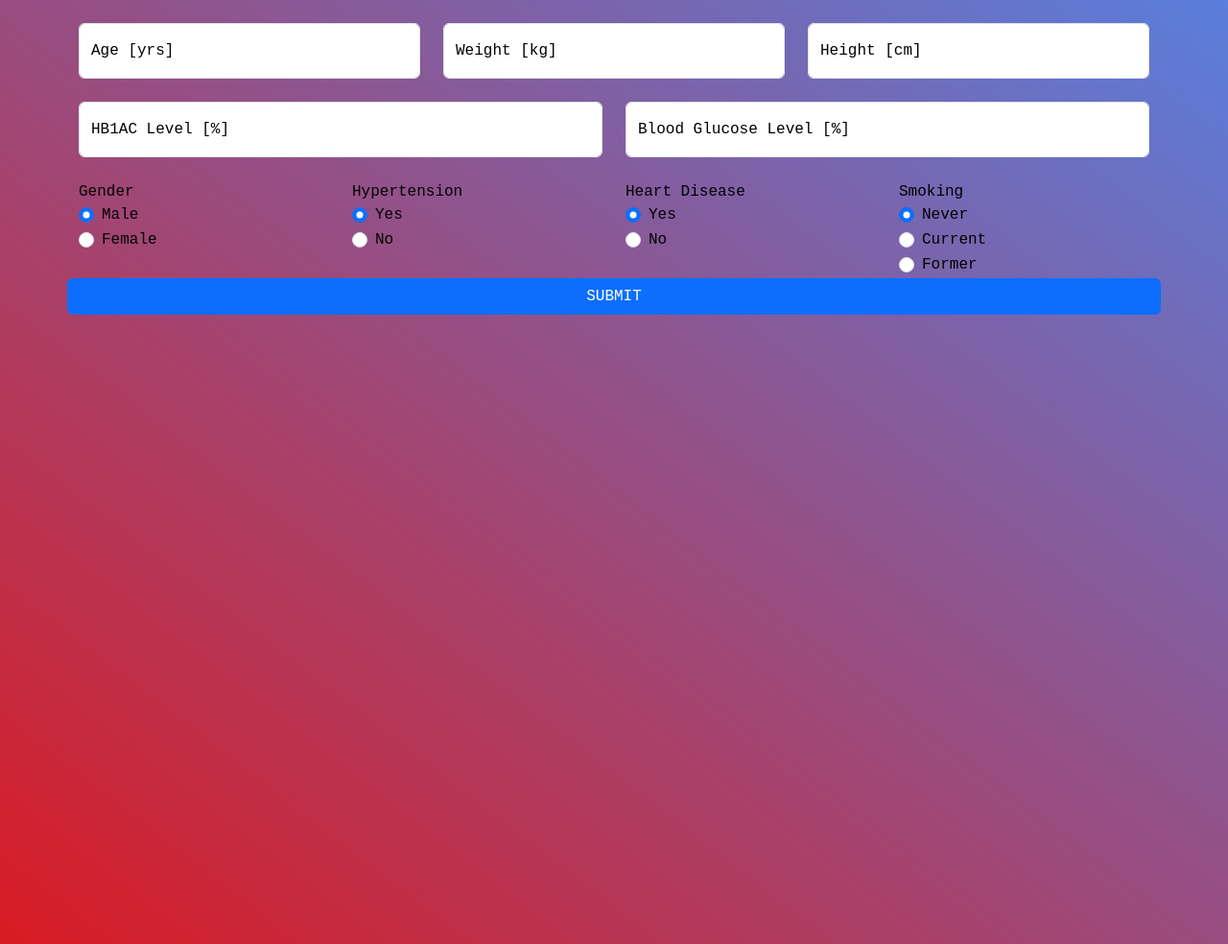
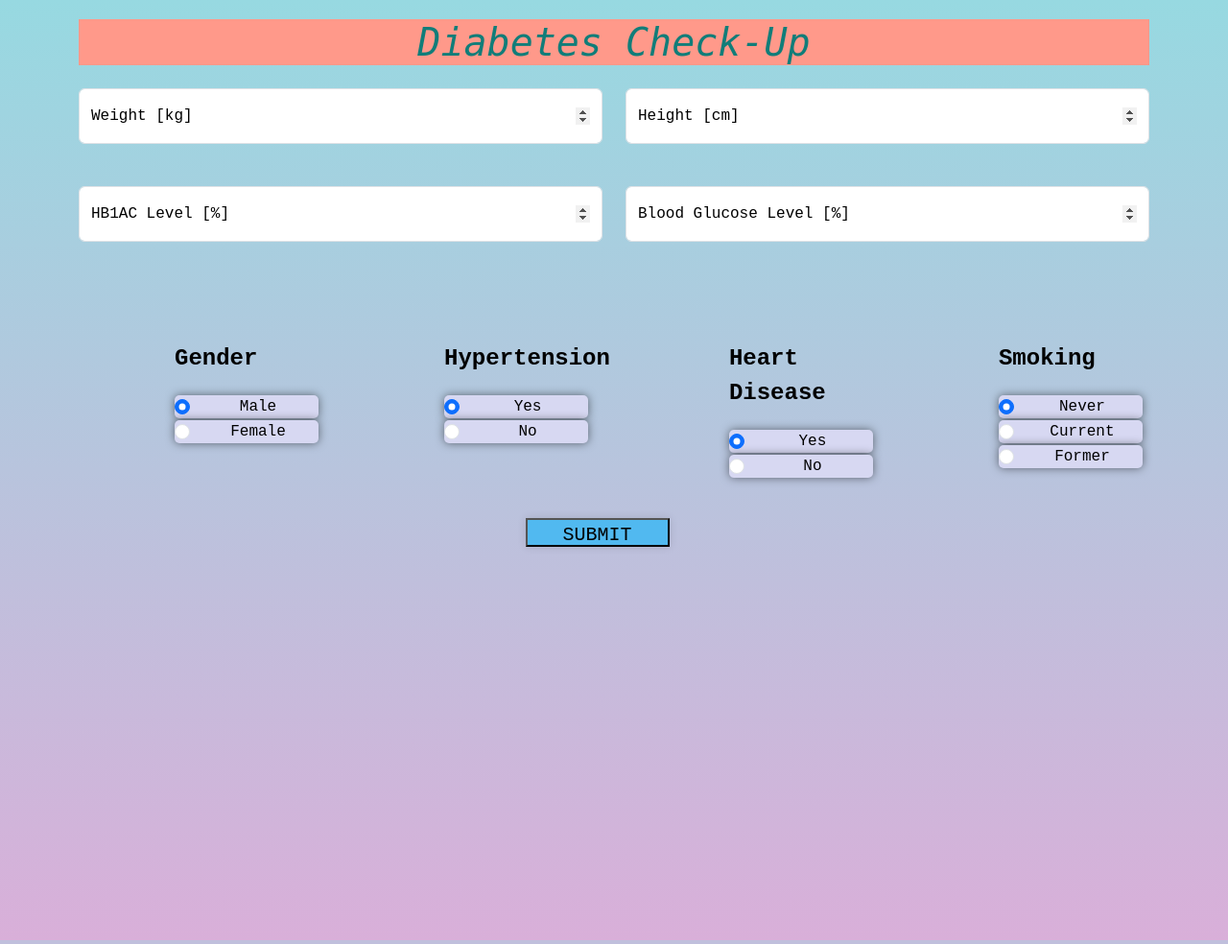
Before and after one commit to rtk-rnjn/Diabetes-Checker, a Python web app: template quart_app/templates/index.html in a window 1280 px wide. Shown: the whole page at 96% size. Run offline with Jinja, Linux system fonts and the light colour scheme; the template is opened without the code that fills it, so the values that code supplies are empty.

Commit message:
CSS Updated

```diff
--- /dev/null
+++ b/quart_app/templates/feel.css
@@ -0,0 +1,61 @@
+.submit {
+    background-color: rgba(0, 179, 255, 0.57);
+    box-shadow:  0 0 10px 0 rgba(0, 0, 0, 0.118);
+    font-size: 20px;
+}
+
+.submit:hover{
+    background-color: #9613aa;
+    border-color: #eff6ff;
+    color: rgb(251, 251, 251);
+}
+
+.heading{
+    margin-top: 20px;
+    background-color:rgb(255,153,138);
+    font-family:monospace;
+    font-style: italic;
+    color:rgb(17,125,121);
+    border-color: #eff6ff;
+    text-decoration: none;
+    text-align: center;
+}
+
+input[type=number]::-webkit-inner-spin-button {
+    opacity: 1;
+}
+
+.col{
+    margin-top: 20px;
+    margin-bottom: 20px;
+}
+
+.form-check {
+    box-shadow: 0 0 10px 0 rgba(0, 0, 0, 0.5);
+    background-color: rgb(215,216,242);
+    border-color: #030d1a;
+    border-radius: 5px;
+    width: 150px;
+    height :10px;
+    text-align: center;
+}
+
+.form-check:hover{
+    background-color: rgb(255, 255, 255);
+    border-color: #030d1a;
+    color: rgb(0, 0, 0);
+}
+
+.box{
+    margin-top: 20px;
+    margin-bottom: 10px;
+
+}
+.sub{
+    align-items: center;
+    text-align: center;
+}
+
+.form-group {
+    margin-left: 100px;
+}
--- a/quart_app/templates/index.html
+++ b/quart_app/templates/index.html
@@ -1,16 +1,23 @@
 <!DOCTYPE html>
 <html lang="en">
+    <link rel="stylesheet" href="feel.css">
     <head>
         <meta charset="UTF-8">
         <meta name="viewport" content="width=device-width, initial-scale=1.0">
         <link href="https://cdn.jsdelivr.net/npm/bootstrap@5.3.2/dist/css/bootstrap.min.css" rel="stylesheet" integrity="sha384-T3c6CoIi6uLrA9TneNEoa7RxnatzjcDSCmG1MXxSR1GAsXEV/Dwwykc2MPK8M2HN" crossorigin="anonymous">
-        <title>Run-D</title>
+        <link rel="icon" href="diabetes_3.png">
+        <title>Check-Up</title>
         <style>
             body {
-                background-image: linear-gradient(to right top, #D91B23, #597edc);
+                width: 100%;
+                background-color: #0093E9;
+                background-color: #D9AFD9;
+                background-image: linear-gradient(0deg, #D9AFD9 0%, #97D9E1 100%);
+
                 height: 120vh;
                 font-family: 'Courier New', Courier, monospace;
                 color: #000000;
+                font-weight: 540;
             }
 
         </style>
@@ -18,44 +25,43 @@
     <body>
         <div class="container">
             <form>
+                <div>
+                    <h1 class = "heading"> Diabetes Check-Up </h1>
+
+                </div>
                 <div class="row mt-4">
                     <div class="col">
                         <div class="form-floating">
-                            <input type="number" class="form-control" name="age" id="age" required placeholder="In years">
-                            <label class="form-check-label" for="age">Age [yrs]</label>
+                            <input type="number" class="form-control" style="width: 100%;" name="weight" id="weight" required placeholder="In kilo">
+                            <label class="form-check-label" style="width: 100%;" for="weight">Weight [kg]</label>
                         </div>
                     </div>
                     <div class="col">
                         <div class="form-floating">
-                            <input type="number" class="form-control" name="weight" id="weight" required placeholder="In kilo">
-                            <label class="form-check-label" for="weight">Weight [kg]</label>
-                        </div>
-                    </div>
-                    <div class="col">
-                        <div class="form-floating">
-                            <input type="number" class="form-control" name="height" id="height" required placeholder="In centimeters">
-                            <label class="form-check-label" for="height">Height [cm]</label>
+                            <input type="number" class="form-control" style="width: 100%;" name="height" id="height" required placeholder="In centimeters">
+                            <label class="form-check-label" style="width: 100%;" for="height">Height [cm]</label>
                         </div>
                     </div>
                 </div>
                 <div class="row mt-4">
                     <div class="col">
                         <div class="form-floating">
-                            <input type="number" class="form-control" name="hb1acLevel" id="hb1acLevel" required placeholder="0.0">
-                            <label class="form-check-label" for="hb1acLevel">HB1AC Level [%]</label>
+                            <input type="number" class="form-control" style="width: 100%;" name="hb1acLevel" id="hb1acLevel" required placeholder="0.0">
+                            <label class="form-check-label" style="width: 100%;" for="hb1acLevel">HB1AC Level [%]</label>
                         </div>
                     </div>
                     <div class="col">
                         <div class="form-floating">
-                            <input type="number" class="form-control" id="bloodGlucoseLevel" name="bloodGlucoseLevel" required placeholder="0.0">
-                            <label class="form-check-label" for="bloodGlucoseLevel">Blood Glucose Level [%]</label>
+                            <input type="number" class="form-control" style="width: 100%;" id="bloodGlucoseLevel" name="bloodGlucoseLevel" required placeholder="0.0">
+                            <label class="form-check-label" style="width: 100%;" for="bloodGlucoseLevel">Blood Glucose Level [%]</label>
                         </div>
                     </div>
                 </div>
                 <div class="row mt-4">
+                    <div class ="group"></div>
                     <div class="col">
                         <div class="form-group">
-                            <label for="gender">Gender</label>
+                            <div class ="box"><label for="gender" style="font-weight: bold; font-size: 1.5rem; padding-top: 40px; width: 100;padding-bottom: 10px">Gender</label></div>
                             <div class="form-check">
                                 <input class="form-check-input" type="radio" name="gender" id="genderMale" value="Male" checked>
                                 <label class="form-check-label" for="genderMale"> Male </label>
@@ -68,7 +74,7 @@
                     </div>
                     <div class="col">
                         <div class="form-group">
-                            <label for="rtypes" class="">Hypertension</label>
+                            <div class ="box"><label for="rtypes" style="font-weight: bold; font-size: 1.5rem; padding-top: 40px; width: 100;padding-bottom: 10px;">Hypertension</label></div>
                             <div class="form-check">
                                 <input class="form-check-input" type="radio" name="hypertension" id="hyperTensionYes" value="1" checked>
                                 <label class="form-check-label" for="hyperTensionYes"> Yes </label>
@@ -81,21 +87,21 @@
                     </div>
                     <div class="col">
                         <div class="form-group">
-                            <label for="rtypes" class="">Heart Disease</label>
-                            <div class="form-check">
-                                <input class="form-check-input" type="radio" name="heartDisease" id="YES" value="1" checked>
-                                <label class="form-check-label" for="hyperTensionYes"> Yes </label>
+                            <div class ="box"><label for="rtypes" style="font-weight: bold; font-size: 1.5rem; padding-top: 40px; width: 100;padding-bottom: 10px">Heart Disease</label></div>
+                            <div class = "form-check">
+                                <input class="form-check-input" type="radio" name="heartDisease" id="heartDiseaseYes" value="1" checked>
+                                <label class="form-check-label" for="heartDiseaseYes"> Yes </label>
                             </div>
-                            <div class="form-check">
-                                <input class="form-check-input" type="radio" name="heartDisease" id="NO" value="0">
-                                <label class="form-check-label" for="hypertensionNo"> No </label>
+                            <div class = "form-check">
+                                <input class="form-check-input" type="radio" name="heartDisease" id="heartDiseaseNo" value="0">
+                                <label class="form-check-label" for="heartDiseaseNo"> No </label>
                             </div>
                         </div>
                     </div>
                     <div class="col">
                         <div class="form-group">
-                            <label for="smoking">Smoking</label>
-                        </div>
+                            <div class = "box"><label for="smoking" style="font-weight: bold; font-size: 1.5rem; padding-top: 40px; width: 100%;padding-bottom: 10px">Smoking</label></div>
+
                             <div class="form-check">
                                 <input class="form-check-input" type="radio" name="smoking" id="smokingNever" value="never" checked>
                                 <label class="form-check-label" for="smokingNever"> Never </label>
@@ -109,10 +115,11 @@
                                 <label class="form-check-label" for="smokingFormer"> Former </label>
                             </div>
                         </div>
-                    <button type="submit" class="btn btn-primary">SUBMIT</button>
+                    </div>
+                    <div class = "sub"><button type="submit" class="submit" style="width: 150px; height: 30px ;margin-right:35px;margin-top:20px">SUBMIT</button></div>
                 </div>
             </form>
-            <div class="alert alert-{{ cls }} mt-4 h2 text-center" role="alert">
+            <div class="alert alert-{{ cls }} mt-4 h2 text-center" style="width: 100% ;" role="alert">
                 {{ result }}
             </div>
         </div>
```
Also changed, not shown: quart_app/templates/Diab_Check.html (added, +52 -0 lines), quart_app/templates/info_diabetics.html (added, +41 -0 lines), quart_app/templates/l.css (added, +121 -0 lines), quart_app/templates/R.png (added), quart_app/templates/dc82ef4aad8bcc826f4f8982061c8fcb-diabetes-awareness-ribbon-drop-heart-badge-sticker.png (added), quart_app/templates/depositphotos_103108188-stock-photo-doctor-keeps-a-card-with.png (added), quart_app/templates/diabetes_3.png (added). Lines whose indentation alone changed are shown as unchanged.
